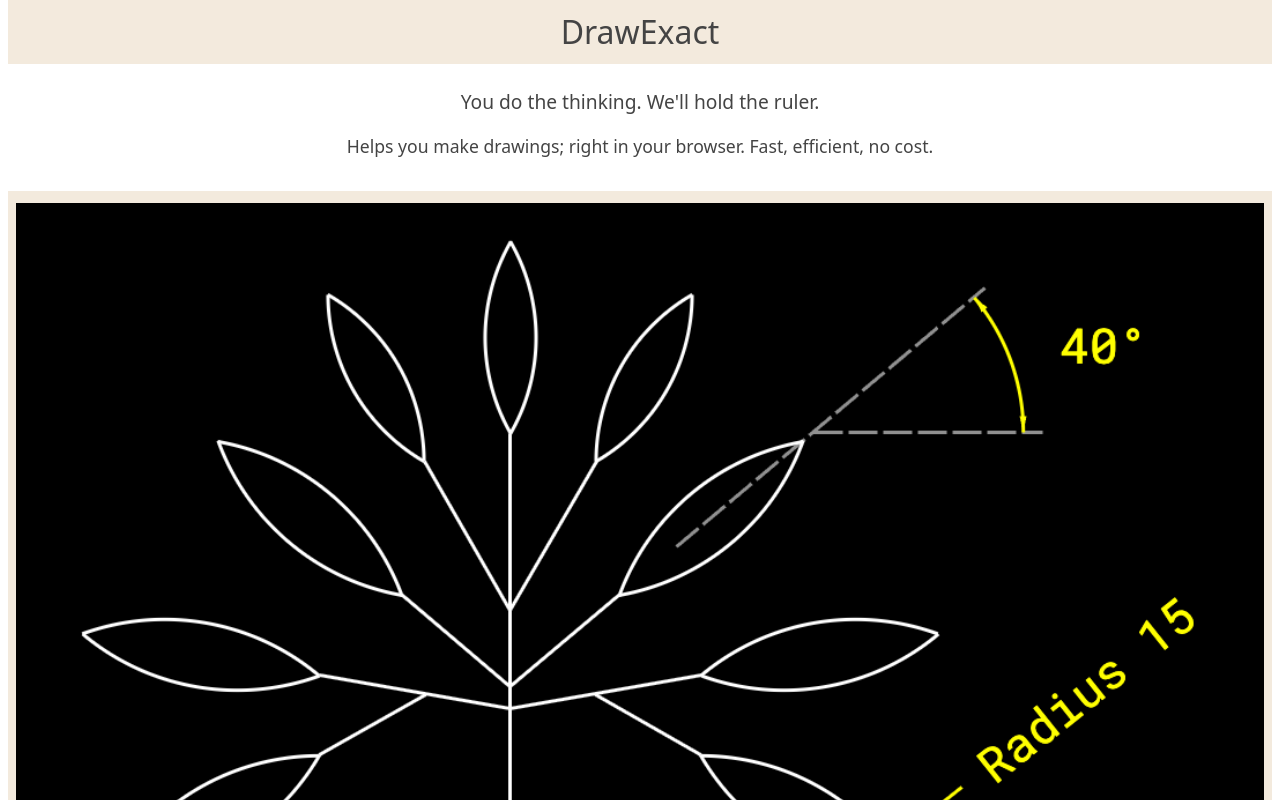
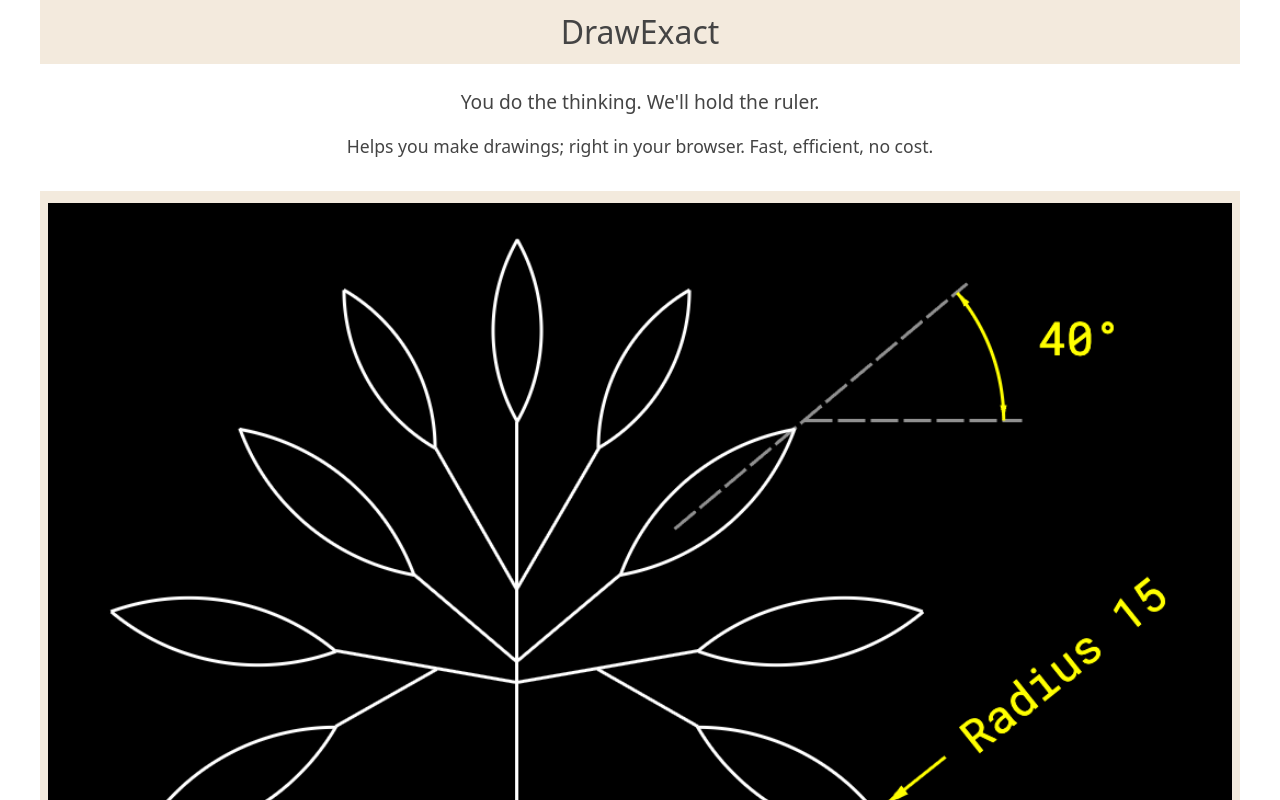
Before and after one commit to peterhoward42/dxact-web, a Svelte app: page / in a window 1280 px wide. Shown: the top 800 px of the page. Built offline with nearby package versions, Linux system fonts and the light colour scheme.

Commit message:
Put in root page wrapper

```diff
--- a/src/App.svelte
+++ b/src/App.svelte
@@ -38,11 +38,14 @@
 
 <style>
     .screen {
-        width: 100vw;
+        max-width: 1200px;
+        margin-left: auto;
+        margin-right: auto;
+        padding-left: .5rem;
+        padding-right: .5rem;
     }
+
     .layout {
-        margin-left: 0.5rem;
-        margin-right: 0.5rem;
         align-items: center;
     }
 </style>
```
